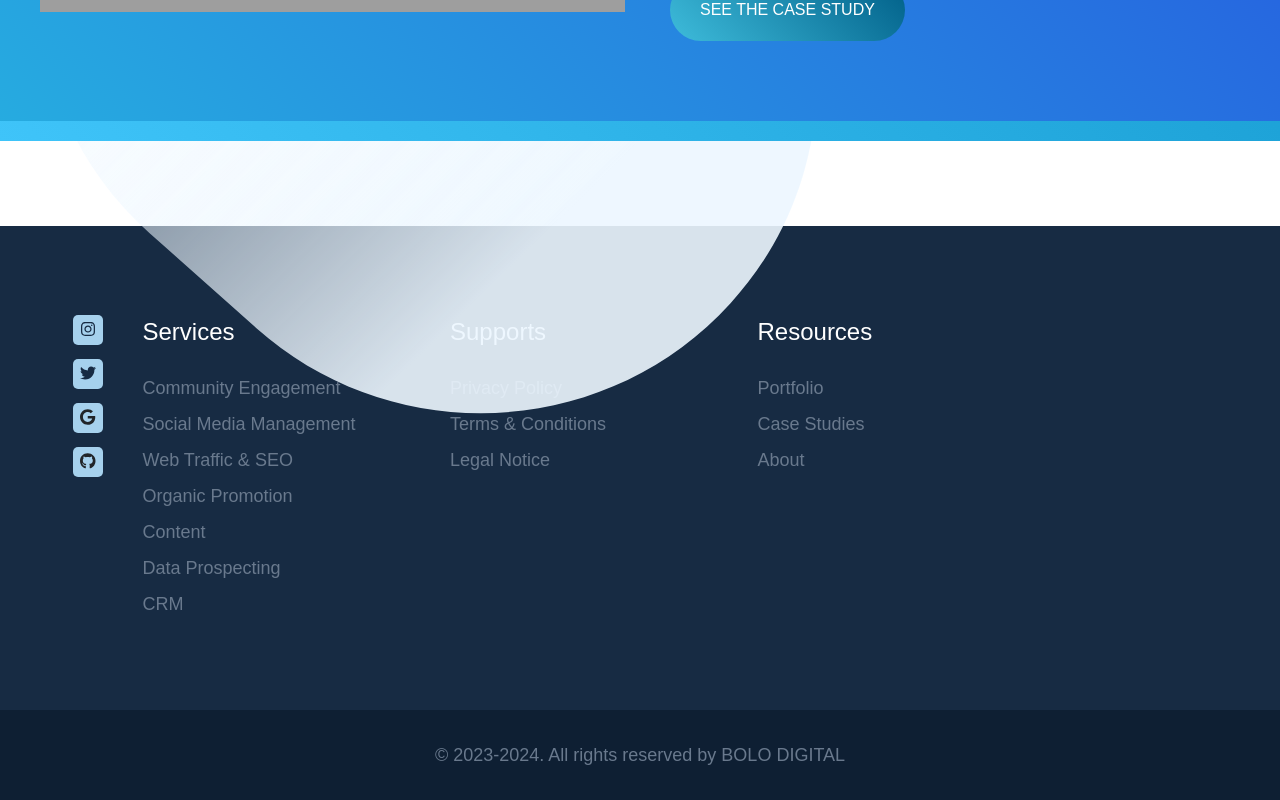
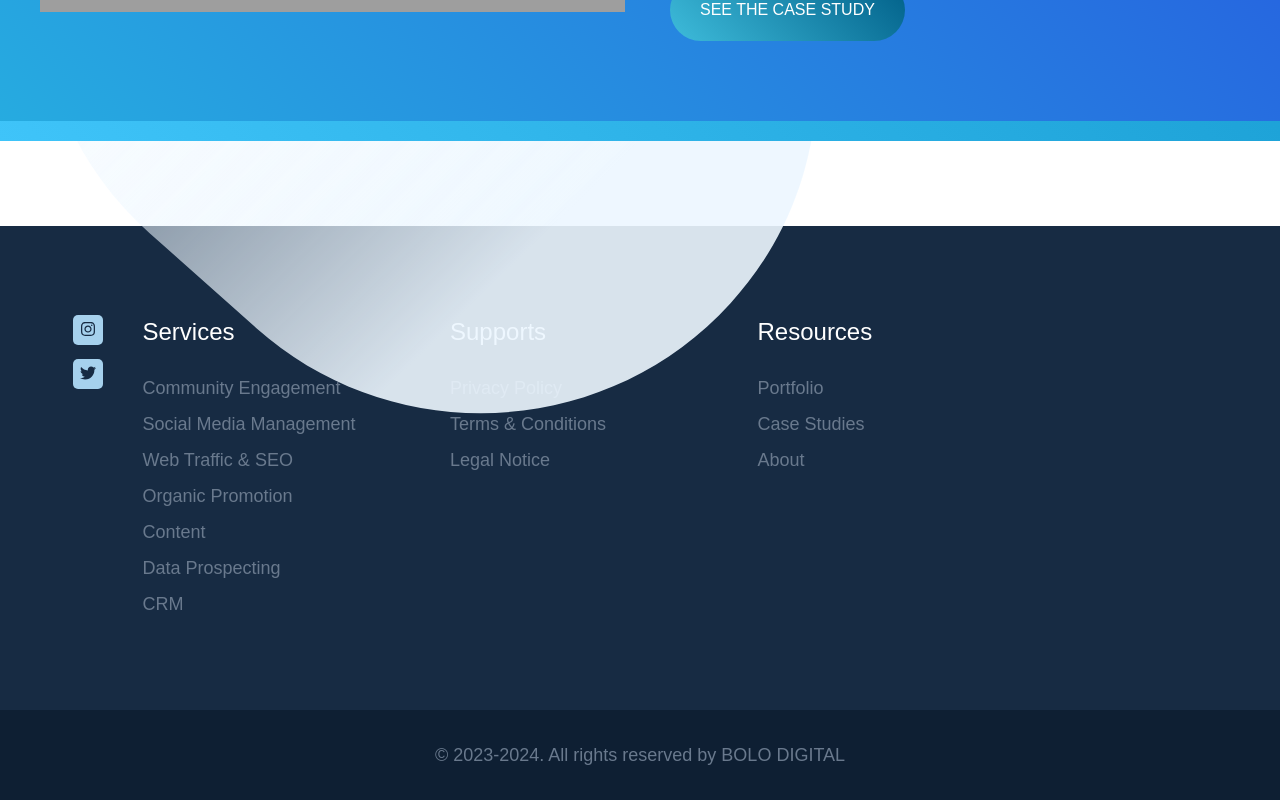
Before and after one commit to followboat22/website, a Next.js app: page / in a window 1280 px wide. Shown: the part 4074-4874 px from the top of the page. Built offline with nearby package versions, Linux system fonts and the light colour scheme; grey boxes are pictures that could not be loaded; a web font is replaced by a local one.

Commit message:
Update SocialIcons.tsx

```diff
--- a/src/components/SocialIcons.tsx
+++ b/src/components/SocialIcons.tsx
@@ -1,6 +1,6 @@
 import React from "react";
 import { FontAwesomeIcon } from "@fortawesome/react-fontawesome";
-import { faGithub, faGoogle, faInstagram, faTwitter } from "@fortawesome/free-brands-svg-icons";
+import { faInstagram, faTwitter } from "@fortawesome/free-brands-svg-icons";
 
 import { LINKS } from "@utils/constant";
 
@@ -17,16 +17,7 @@ const SocialIcons = () => {
           <FontAwesomeIcon icon={faTwitter} />
         </a>
       </li>
-      <li>
-        <a href={LINKS.Google} rel="noreferrer">
-          <FontAwesomeIcon icon={faGoogle} />
-        </a>
-      </li>
-      <li>
-        <a href={LINKS.Github} rel="noreferrer">
-          <FontAwesomeIcon icon={faGithub} />
-        </a>
-      </li>
+
     </ul>
   );
 };
```
